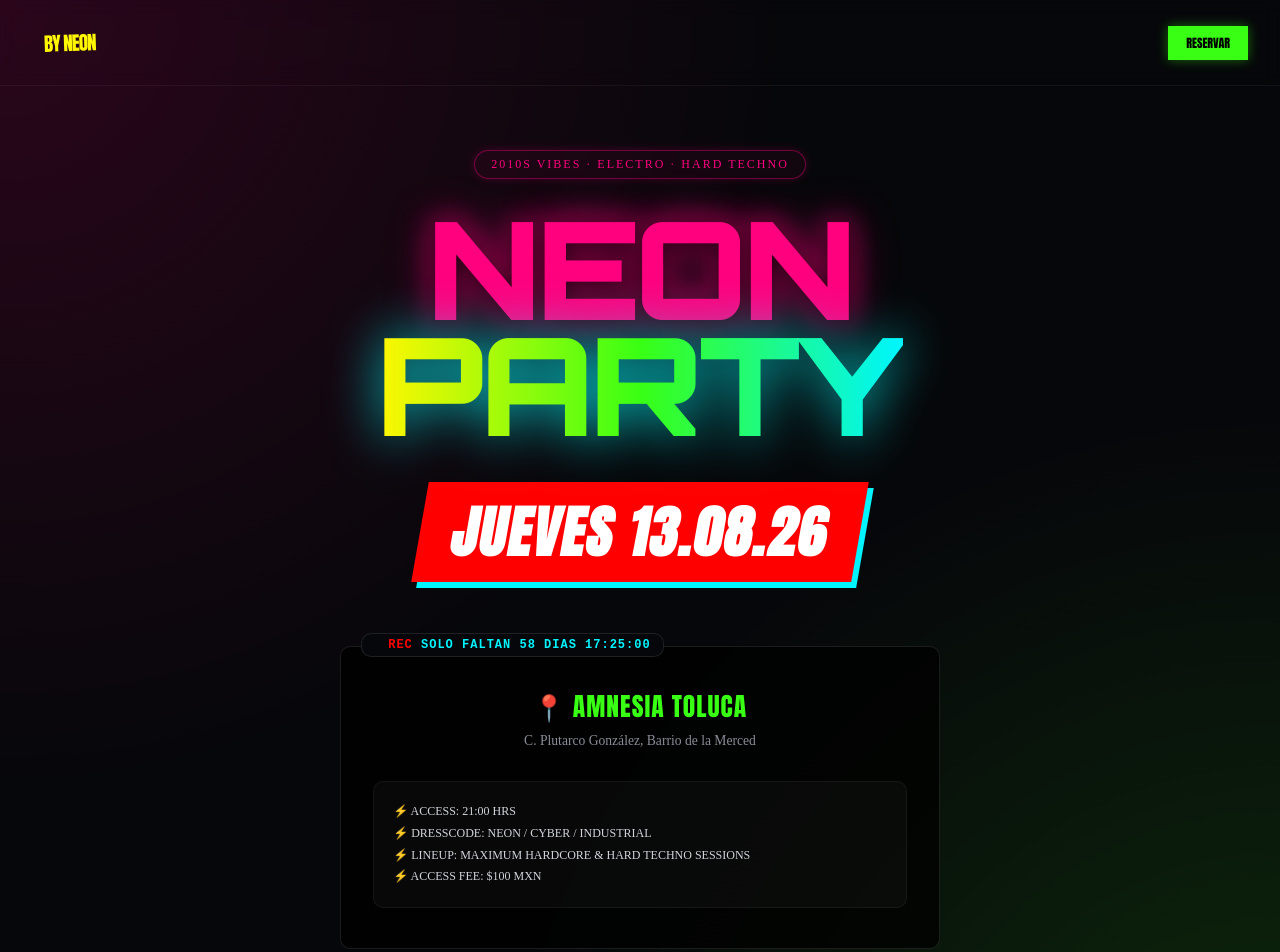
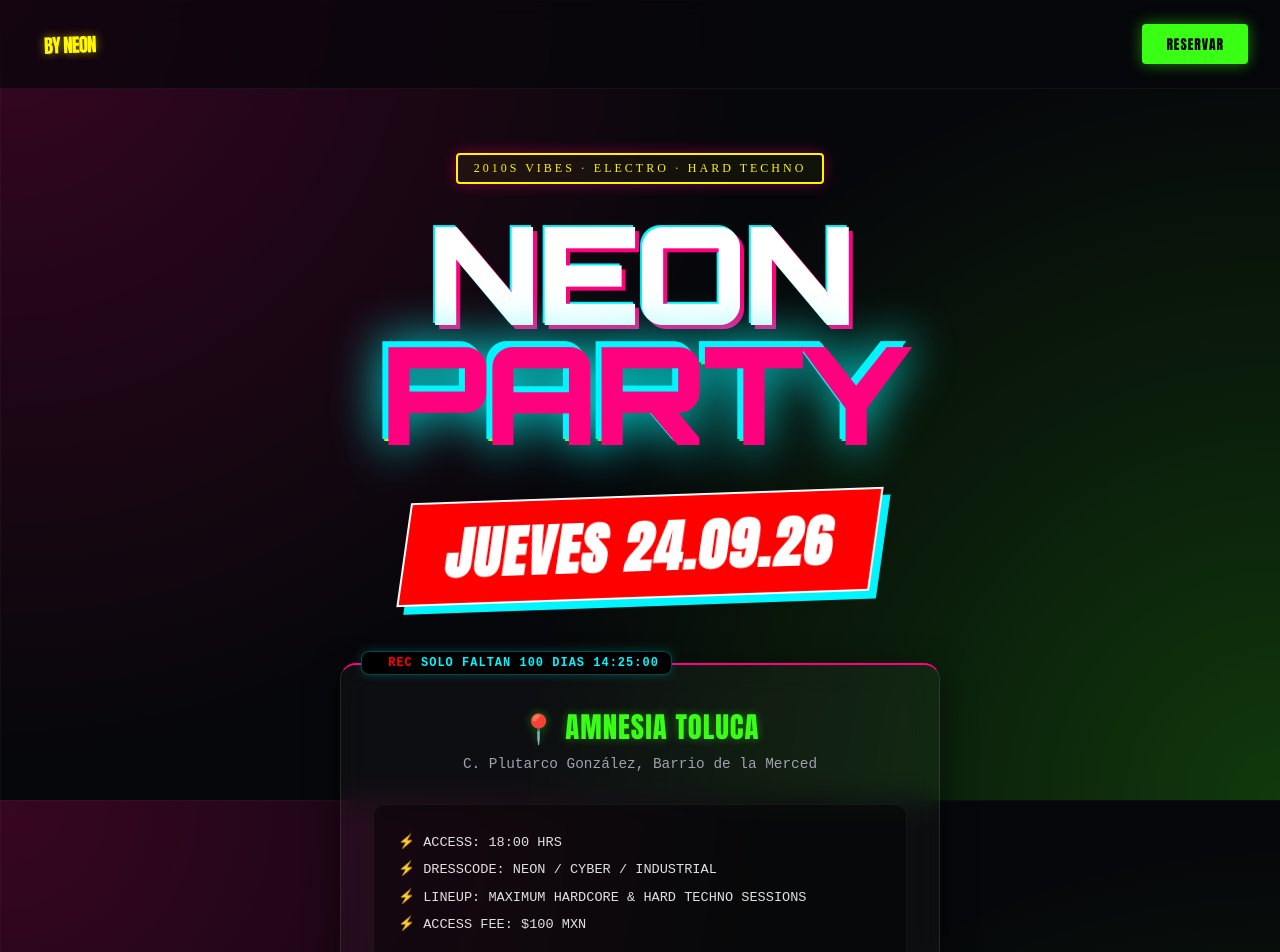
Before and after one commit to VickDream/ne.on.co, a React (Vite) app: page / in a window 1280 px wide. Shown: the top 952 px of the page. Built offline with nearby package versions, Linux system fonts and the light colour scheme.

Commit message:
first commit

```diff
--- a/src/App.jsx
+++ b/src/App.jsx
@@ -1,6 +1,6 @@
 import './App.css'
 import { BrowserRouter, Routes, Route } from 'react-router-dom'
-import NeonEvent from './pages/NeonEvent'
+import NeonEvent from './components/NeonEvent'
 
 function App() {
   return (
--- a/src/pages/NeonEvent.jsx
+++ b/src/components/NeonEvent.jsx
@@ -3,47 +3,82 @@ import { NavLink } from 'react-router-dom';
 import '../styles/NeonEvent.css';
 
 export default function NeonEvent() {
-
-    // Cambiado para manejar el string completo del tiempo restante
+    // Estado para el contador
     const [timeLeft, setTimeLeft] = useState("SOLO FALTAN 00 DIAS 00:00:00");
 
+    // ¡NUEVO! Estado para saber si ya empezó la fiesta
+    const [isPartyTime, setIsPartyTime] = useState(false);
+
     useEffect(() => {
-        // Fecha objetivo estándar para evitar bugs de zona horaria
-        const targetDate = new Date("August 13, 2026 21:00:00").getTime();
+        // --- CONFIGURACIÓN DE FECHAS ---
+        // El evento es el Jueves 24 de Septiembre de 2026 a las 18:00 (6 PM)
+        const startDate = new Date("September 24, 2026 18:00:00").getTime();
+        // Termina el 25 de Septiembre a las 02:00 AM
+        const endDate = new Date("September 25, 2026 02:00:00").getTime();
 
         const updateCountdown = () => {
             const now = new Date().getTime();
-            const difference = targetDate - now;
+            const difference = startDate - now;
 
-            if (difference <= 0) {
-                setTimeLeft('SOLO FALTAN 00 DIAS 00:00:00');
-            } else {
-                // Desglose matemático exacto del tiempo restante
+            // Si ya pasó la hora de inicio Y aún no son las 2 AM del día siguiente
+            if (now >= startDate && now < endDate) {
+                setIsPartyTime(true);
+                setTimeLeft("¡LA FIESTA YA COMENZÓ!");
+            }
+            // Si ya pasaron las 2 AM del día 25
+            else if (now >= endDate) {
+                setIsPartyTime(true);
+                setTimeLeft("EL EVENTO HA TERMINADO");
+            }
+            // Si aún falta para el evento
+            else {
+                setIsPartyTime(false);
                 const days = Math.floor(difference / (1000 * 60 * 60 * 24));
                 const hours = Math.floor((difference % (1000 * 60 * 60 * 24)) / (1000 * 60 * 60));
                 const minutes = Math.floor((difference % (1000 * 60 * 60)) / (1000 * 60));
                 const seconds = Math.floor((difference % (1000 * 60)) / 1000);
 
-                // Formateador para añadir el cero a la izquierda si es un solo dígito
                 const dStr = String(days).padStart(2, '0');
                 const hStr = String(hours).padStart(2, '0');
                 const mStr = String(minutes).padStart(2, '0');
                 const sStr = String(seconds).padStart(2, '0');
 
-                // Armamos la cadena final con los días y el reloj dinámico corriendo
                 setTimeLeft(`SOLO FALTAN ${dStr} DIAS ${hStr}:${mStr}:${sStr}`);
             }
         };
 
-        // Ejecuta inmediatamente al montar la página para que no muestre ceros al inicio
         updateCountdown();
-
-        // El intervalo corre cada 1 segundo para actualizar los segundos en pantalla
         const interval = setInterval(updateCountdown, 1000);
 
         return () => clearInterval(interval);
     }, []);
 
+    // --- RENDERIZADO CONDICIONAL ---
+    // Si es hora de la fiesta, mostramos la pantalla colorida de agradecimiento
+    if (isPartyTime) {
+        return (
+            <div className="party-mode-container">
+                <div className="party-content">
+                    <h1 className="party-title">¡FIESTA A BORDO!</h1>
+                    <p className="party-subtitle">La noche es nuestra. Estamos en vivo.</p>
+                    <div className="party-info">
+                        <p>🔴 Transmisión en vivo desde las 18:00 HRS</p>
+                        <p>🎧 Maximum Hardcore & Hard Techno Sessions</p>
+                        <p>📍 Amnesia Toluca</p>
+                    </div>
+                    <div className="party-thanks">
+                        <p>Gracias por ser parte de NEON PARTY.</p>
+                        <p>¡Disfruta el show!</p>
+                    </div>
+                    <NavLink to="https://ig.me/m/ne.on.co" target="_blank" rel="noopener noreferrer" className="party-btn">
+                        VER TRANSMISIÓN
+                    </NavLink>
+                </div>
+            </div>
+        );
+    }
+
+    // Si no es hora de la fiesta, mostramos la landing page normal (tu código original)
     return (
         <>
         {/* Header */}
@@ -61,25 +96,21 @@ export default function NeonEvent() {
         {/* CONTENIDO PRINCIPAL */}
         <main className="neon-main">
 
-        {/* Badge de generos */}
         <div className="genre-tag">
          <span>2010s VIBES</span> · <span>ELECTRO</span> · <span>HARD TECHNO</span>
         </div>
 
-        {/* Titulo Principal */}
         <h1 className="main-title">
          NEON <br />
          <span className="gradient-text">PARTY</span>
         </h1>
 
-        {/* Fecha Corregida (Estilo Bloque Industrial) */}
          <div className="date-block">
-         JUEVES 13.08.26
+         JUEVES 24.09.26
         </div>
 
         {/* DETALLES DEL EVENTO */}
         <section className="info-card">
-        {/* Renderizado del texto combinado con el reloj en tiempo real */}
           <div className="card-rec-signal">
           <span className='rec-dot'>●</span>
           <span className='rec-title'>REC</span> {timeLeft}
@@ -89,18 +120,14 @@ export default function NeonEvent() {
           <p className="location-address">C. Plutarco González, Barrio de la Merced</p>
 
         <div className="details-log">
-          <p>⚡ ACCESS: 21:00 HRS</p>
+          <p>⚡ ACCESS: 18:00 HRS</p>
           <p>⚡ DRESSCODE: NEON / CYBER / INDUSTRIAL</p>
           <p>⚡ LINEUP: MAXIMUM HARDCORE & HARD TECHNO SESSIONS</p>
           <p>⚡ ACCESS FEE: $100 MXN</p>
         </div>
         </section>
 
-        {/* BOTON DE ACCIÓN (Call To Action) */}
         <div className="cta-wrapper">
-        {/* <button className="btn-primary">
-          CONSEGUIR ACCESO
-        </button> */}
         </div>
           <footer className="neon-footer">
           © 2026 NE.ON.CO.
--- a/src/styles/NeonEvent.css
+++ b/src/styles/NeonEvent.css
@@ -8,8 +8,7 @@
   --neon-yellow: #fff700;
   --cyan-electric: #00f5ff;
   --red-intense: #ff0000;
-  --font-industrial: 'Arial Black', Impact, sans-serif;
-  /* Fuentes estilo Arcade, Terminal y Flyer Industrial */
+
   --font-industrial: 'Impact', 'Arial Black', sans-serif;
   --font-retro-mono: 'Courier New', Courier, monospace;
   --font-neon-orbitron: 'Orbitron', sans-serif;
@@ -21,15 +20,16 @@ body {
   padding: 0;
   width: 100%;
   min-height: 100vh;
+  background-color: var(--bg-dark);
 
-  /* El fondo se queda quieto mientras el contenido se desliza encima */
+  /* NUEVO: Fondo con rejilla sutil y luces neón */
+  background-image:
+    linear-gradient(rgba(255, 255, 255, 0.03) 1px, transparent 1px),
+    linear-gradient(90deg, rgba(255, 255, 255, 0.03) 1px, transparent 1px),
+    radial-gradient(circle at 0% 0%, rgba(255, 0, 127, 0.2) 0%, transparent 50%),
+    radial-gradient(circle at 100% 100%, rgba(57, 255, 20, 0.2) 0%, transparent 50%);
+  background-size: 40px 40px, 40px 40px, 100% 100%, 100% 100%;
   background-attachment: fixed;
-
-  /* Combinación de focos de luz neón sobre el fondo oscuro */
-  background:
-    radial-gradient(circle at 0% 0%, rgba(255, 0, 127, 0.15) 0%, transparent 45%),
-    radial-gradient(circle at 100% 100%, rgba(57, 255, 20, 0.15) 0%, transparent 45%),
-    #06070a;
 }
 
 /* ==========================================================================
@@ -45,6 +45,7 @@ body {
   position: sticky;
   top: 0;
   z-index: 10;
+  background: rgba(6, 7, 10, 0.7);
 }
 
 .brand-badge {
@@ -56,6 +57,7 @@ body {
   transform: rotate(-2deg);
   font-weight: 900;
   letter-spacing: -1px;
+  text-shadow: 0 0 10px rgba(255, 247, 0, 0.5);
 }
 
 /* ==========================================================================
@@ -74,115 +76,114 @@ body {
 }
 
 .genre-tag {
-  border: 1px solid rgba(255, 0, 127, 0.4);
-  background-color: rgba(255, 0, 127, 0.05);
-  color: var(--neon-pink);
+  /* Borde amarillo sólido estilo cinta de peligro */
+  border: 2px solid var(--neon-yellow);
+  background-color: rgba(255, 247, 0, 0.05); /* Fondo amarillo muy tenue */
+  color: var(--neon-yellow); /* Texto amarillo */
   padding: 6px 16px;
   font-size: 0.75rem;
   text-transform: uppercase;
-  letter-spacing: 2px;
-  border-radius: 50px;
+  letter-spacing: 3px;
+  border-radius: 4px; /* Un poco más cuadrado para el estilo industrial */
   margin-bottom: 2rem;
   animation: pulseBlink 2s infinite alternate;
+  backdrop-filter: blur(5px);
+  box-shadow: 0 0 10px rgba(255, 247, 0, 0.2); /* Brillo amarillo sutil */
+  backdrop-filter: blur(5px);
 }
 
+/* NUEVO EFECTO DE TÍTULO: Doble capa con sombra de color */
 .main-title {
   font-family: var(--font-neon-orbitron);
   font-size: clamp(4.5rem, 12vw, 8.5rem);
   font-weight: 900;
   line-height: 0.85;
   letter-spacing: -4px;
-  color: var(--neon-pink);
+  color: #ffffff;
   text-transform: uppercase;
   margin: 0;
-  animation: neonSlowGlow 2s ease-in-out infinite alternate;
+  position: relative;
+  z-index: 1;
+  text-shadow:
+    4px 4px 0px var(--neon-pink),
+    -2px -2px 0px var(--cyan-electric);
+  transition: all 0.3s ease;
+}
+
+.main-title:hover {
+  text-shadow:
+    6px 6px 0px var(--neon-pink),
+    -4px -4px 0px var(--cyan-electric);
 }
 
 .gradient-text {
   font-family: var(--font-neon-orbitron);
-  /* 1. Forzamos el bloque para evitar problemas de flujo */
   display: inline-block;
   position: relative;
-  /* 2. Elevamos el texto por encima de CUALQUIER luz de fondo o video */
-  z-index: 10 !important;
-  /* 3. Volvemos a aplicar el gradiente limpio */
-  background: linear-gradient(90deg, var(--neon-yellow), var(--neon-green), var(--cyan-electric)) !important;
-  -webkit-background-clip: text !important;
-  background-clip: text !important;
-  -webkit-text-fill-color: transparent !important;
-  /* 4. Reseteamos cualquier sombra heredada que pueda estar ensuciándolo por dentro */
-  text-shadow: none !important;
-  box-shadow: none !important;
+  background: linear-gradient(90deg, var(--neon-yellow), var(--neon-green), var(--cyan-electric));
+  -webkit-background-clip: text;
+  background-clip: text;
+  -webkit-text-fill-color: transparent;
+  filter: drop-shadow(0 0 15px rgba(0, 245, 255, 0.6));
   animation: partyCleanGlow 2s ease-in-out infinite alternate;
 }
 
-/* Animación para "NEON" (Sombra Rosa Intensa a Suave) */
-@keyframes neonSlowGlow {
-  0% {
-    text-shadow:
-      0 5px 15px rgba(0, 0, 0, 0.8),
-      0 0 10px rgba(255, 0, 127, 0.4),
-      0 0 20px rgba(255, 0, 127, 0.2);
-  }
-  100% {
-    text-shadow:
-      0 5px 25px rgba(0, 0, 0, 0.9),
-      0 0 30px rgba(255, 0, 127, 0.85),
-      0 0 50px rgba(255, 0, 127, 0.5);
-  }
+@keyframes partyCleanGlow {
+  0% { filter: drop-shadow(0 0 10px rgba(57, 255, 20, 0.5)); }
+  100% { filter: drop-shadow(0 0 25px rgba(0, 245, 255, 0.9)); }
 }
 
-/* Animación para "PARTY" (Filtro de Sombra Eléctrica Verde/Cyan a Suave) */
-@keyframes partyCleanGlow {
-  0% {
-    filter: drop-shadow(0 0 12px rgba(57, 255, 20, 0.4));
-  }
-  100% {
-    filter: drop-shadow(0 0 28px rgba(0, 245, 255, 0.85));
-  }
-}
-
-/* Bloque de fecha agresivo */
+/* NUEVO BLOQUE DE FECHA: Efecto etiqueta rasgada */
 .date-block {
   font-family: var(--font-neon-anton);
   font-size: clamp(1.8rem, 5vw, 3.5rem);
-  background-color: var(--red-intense); /* Rojo fuego del flyer */
+  background-color: var(--red-intense);
   color: #ffffff;
-  padding: 0.5rem 2rem;
-  margin-top: 2.5rem;
-  transform: skewX(-10deg);
+  padding: 0.5rem 2.5rem;
+  margin-top: 3rem;
+  transform: skewX(-10deg) rotate(-2deg);
   letter-spacing: 2px;
-  box-shadow: 6px 6px 0px var(--cyan-electric);
+  box-shadow: 8px 8px 0px var(--cyan-electric);
   font-weight: 900;
+  position: relative;
+  z-index: 2;
+  /* Efecto de borde desgastado sutil */
+  border: 2px solid #ffffff;
 }
 
 /* ==========================================================================
-   TARJETA DE INFORMACIÓN (Amnesia Toluca)
+   TARJETA DE INFORMACIÓN (Glassmorphism)
    ========================================================================== */
 .info-card {
   margin-top: 4rem;
   width: 100%;
   max-width: 600px;
-  background-color: rgba(0, 0, 0, 0.75);
+  /* Efecto de cristal esmerilado */
+  background: rgba(255, 255, 255, 0.03);
+  backdrop-filter: blur(15px);
+  -webkit-backdrop-filter: blur(15px);
   border: 1px solid rgba(255, 255, 255, 0.1);
+  border-top: 2px solid var(--neon-pink); /* Borde superior de color */
   padding: 2.5rem 2rem;
-  border-radius: 10px;
+  border-radius: 16px;
   position: relative;
+  box-shadow: 0 8px 32px 0 rgba(0, 0, 0, 0.5);
 }
 
 .card-rec-signal {
   position: absolute;
   top: -14px;
   left: 20px;
-  border-radius: 10px;
-  background: var(--bg-dark);
+  border-radius: 8px;
+  background: #000;
   font-size: 0.75rem;
   color: var(--cyan-electric);
   letter-spacing: 1px;
   padding: 4px 12px;
   font-family: var(--font-retro-mono);
   font-weight: bold;
-  border: 1px solid rgba(255, 255, 255, 0.1);
+  border: 1px solid rgba(0, 245, 255, 0.3);
+  box-shadow: 0 0 10px rgba(0, 245, 255, 0.2);
 }
 
 .rec-dot {
@@ -202,26 +203,36 @@ body {
 .location-title {
   font-family: var(--font-industrial);
   color: var(--neon-green);
-  font-size: 1.6rem;
+  font-size: 1.8rem;
   margin: 0 0 0.5rem 0;
   letter-spacing: 1px;
+  text-shadow: 0 0 10px rgba(57, 255, 20, 0.4);
 }
 
 .location-address {
-  color: #8a8d98;
-  font-size: 0.85rem;
+  color: #a0a0b0;
+  font-size: 0.9rem;
   margin: 0 0 2rem 0;
+  font-family: var(--font-retro-mono);
 }
 
 .details-log {
-  border-radius: 10px;
+  border-radius: 12px;
   text-align: left;
-  background-color: rgba(255, 255, 255, 0.03);
+  background-color: rgba(0, 0, 0, 0.4);
   border: 1px solid rgba(255, 255, 255, 0.05);
-  padding: 1.2rem;
-  font-size: 0.75rem;
-  color: #d1d5db;
-  line-height: 1.8;
+  padding: 1.5rem;
+  font-size: 0.85rem;
+  color: #e0e0e0;
+  line-height: 2;
+  font-family: var(--font-retro-mono);
+}
+
+.details-log p {
+  margin: 0;
+  display: flex;
+  align-items: center;
+  gap: 8px;
 }
 
 /* ==========================================================================
@@ -234,83 +245,168 @@ body {
   padding: 10px 20px;
 }
 
-/* .btn-primary {
-  background-color: var(--neon-pink);
-  color: #000;
-  font-family: var(--font-industrial);
-  font-size: 1.2rem;
-  font-weight: 900;
-  padding: 10px;
-  border: none;
-  border-radius: 10px;
-  cursor: pointer;
-  letter-spacing: 1px;
-  text-transform: uppercase;
-  transition: all 0.3s ease-in-out;
-}
-
-.btn-primary:hover {
-  background: var(--cyan-electric);
-}
-
-.btn-primary:active {
-  transform: translate(2px, -20px);
-}
-
-.btn-shadow {
-  position: absolute;
-  top: 6px;
-  left: 6px;
-  width: 100%;
-  height: 100%;
-  background-color: var(--cyan-electric);
-  z-index: -1;
-  transition: transform 0.1s ease;
-}
-
-.btn-primary:hover .btn-shadow {
-  transform: translate(-3px, -3px);
-} */
-
 .btn-secondary {
   background-color: var(--neon-green);
   color: #000;
   text-decoration: none;
   font-family: var(--font-industrial);
-  font-size: 0.75rem;
+  font-size: 0.85rem;
   font-weight: 900;
-  padding: 8px 18px;
+  padding: 10px 24px;
   border: none;
   cursor: pointer;
-  box-shadow: 0 0 12px rgba(57, 255, 20, 0.4);
-  transition: background-color 0.2s;
+  border-radius: 4px;
+  box-shadow: 0 0 15px rgba(57, 255, 20, 0.5);
+  transition: all 0.3s cubic-bezier(0.175, 0.885, 0.32, 1.275);
+  text-transform: uppercase;
+  letter-spacing: 1px;
 }
 
 .btn-secondary:hover {
   background-color: #ffffff;
+  box-shadow: 0 0 30px #ffffff, 0 0 50px var(--neon-green);
+  transform: scale(1.05) translateY(-2px);
 }
 
 /* ==========================================================================
-   FOOTER ANIMACIONES
+   FOOTER
    ========================================================================== */
 .neon-footer {
   width: 100%;
   text-align: center;
   padding: 2rem 0;
-  border-top: 1px solid;
-  border-image: linear-gradient(90deg, var(--cyan-electric), var(--neon-pink)) 1;
-  font-size: 1rem;
-  background: linear-gradient(90deg, var(--cyan-electric), var(--neon-pink));
-  -webkit-background-clip: text;
-  background-clip: text;
-  -webkit-text-fill-color: transparent;
-  display: inline-block; /* Evita cortes extraños en el render */
+  border-top: 1px solid rgba(255, 255, 255, 0.1);
+  font-size: 0.9rem;
+  color: #8a8d98;
+  font-family: var(--font-retro-mono);
   letter-spacing: 1px;
   box-sizing: border-box;
+  margin-top: 2rem;
 }
-
 
 @keyframes pulseBlink {
   0% { opacity: 0.7; }
-  100% { opacity: 1; box-shadow: 0 0 10px rgba(255, 0, 127, 0.2); }
+  100% { opacity: 1; box-shadow: 0 0 15px rgba(255, 0, 127, 0.4); }
 }
+
+/* ==========================================================================
+   MODO FIESTA (PARTY MODE) - Holograma Flotante
+   ========================================================================== */
+
+.party-mode-container {
+  background:
+    radial-gradient(circle at 50% 50%, rgba(255, 0, 127, 0.3) 0%, transparent 70%),
+    radial-gradient(circle at 0% 100%, rgba(57, 255, 20, 0.2) 0%, transparent 50%),
+    #06070a;
+  min-height: 100vh;
+  width: 100%;
+  display: flex;
+  justify-content: center;
+  align-items: center;
+  text-align: center;
+  padding: 2rem;
+  box-sizing: border-box;
+  position: relative;
+  overflow: hidden;
+}
+
+.party-content {
+  background: rgba(0, 0, 0, 0.6);
+  padding: 3rem 2rem;
+  border-radius: 20px;
+  border: 1px solid rgba(255, 0, 127, 0.5);
+  box-shadow:
+    0 0 30px rgba(255, 0, 127, 0.3),
+    inset 0 0 30px rgba(255, 0, 127, 0.1);
+  max-width: 700px;
+  width: 100%;
+  backdrop-filter: blur(20px);
+  -webkit-backdrop-filter: blur(20px);
+  animation: hologramFloat 4s ease-in-out infinite;
+  position: relative;
+  z-index: 2;
+}
+
+/* Efecto de flotación holográfica */
+@keyframes hologramFloat {
+  0% { transform: translateY(0px); box-shadow: 0 0 30px rgba(255, 0, 127, 0.3); }
+  50% { transform: translateY(-10px); box-shadow: 0 0 50px rgba(255, 0, 127, 0.5); }
+  100% { transform: translateY(0px); box-shadow: 0 0 30px rgba(255, 0, 127, 0.3); }
+}
+
+.party-title {
+  font-family: var(--font-neon-orbitron);
+  font-size: clamp(3rem, 8vw, 5rem);
+  color: #ffffff;
+  margin: 0 0 1rem 0;
+  text-transform: uppercase;
+  letter-spacing: 2px;
+  text-shadow:
+    0 0 10px #fff,
+    0 0 20px var(--neon-pink),
+    0 0 40px var(--cyan-electric);
+}
+
+.party-subtitle {
+  font-family: var(--font-industrial);
+  font-size: 1.5rem;
+  color: var(--neon-yellow);
+  margin-bottom: 2rem;
+  letter-spacing: 2px;
+  text-shadow: 0 0 15px rgba(255, 247, 0, 0.8);
+}
+
+.party-info {
+  background-color: rgba(255, 255, 255, 0.05);
+  padding: 1.5rem;
+  border-radius: 12px;
+  margin-bottom: 2rem;
+  border-left: 4px solid var(--neon-green);
+  box-shadow: inset 0 0 15px rgba(57, 255, 20, 0.1);
+}
+
+.party-info p {
+  color: #ffffff;
+  font-family: var(--font-retro-mono);
+  font-size: 1.1rem;
+  margin: 0.8rem 0;
+  text-align: left;
+  text-shadow: 0 0 5px rgba(255, 255, 255, 0.3);
+}
+
+.party-thanks {
+  margin-bottom: 2rem;
+}
+
+.party-thanks p {
+  font-family: var(--font-neon-anton);
+  font-size: 1.8rem;
+  color: var(--cyan-electric);
+  margin: 0.2rem 0;
+  text-transform: uppercase;
+  text-shadow: 0 0 20px rgba(0, 245, 255, 0.8);
+}
+
+.party-btn {
+  display: inline-block;
+  background-color: transparent;
+  color: var(--neon-green);
+  text-decoration: none;
+  font-family: var(--font-industrial);
+  font-size: 1.2rem;
+  font-weight: 900;
+  padding: 1rem 3rem;
+  border-radius: 50px;
+  text-transform: uppercase;
+  box-shadow: 0 0 15px var(--neon-green), inset 0 0 15px var(--neon-green);
+  transition: all 0.3s ease;
+  border: 2px solid var(--neon-green);
+  letter-spacing: 2px;
+}
+
+.party-btn:hover {
+  background-color: var(--neon-green);
+  color: #000;
+  box-shadow: 0 0 40px var(--neon-green), 0 0 80px var(--neon-green);
+  transform: scale(1.05);
+}
```
Also changed, not shown: 1 other file (tests, documents, lock files or other folders).
